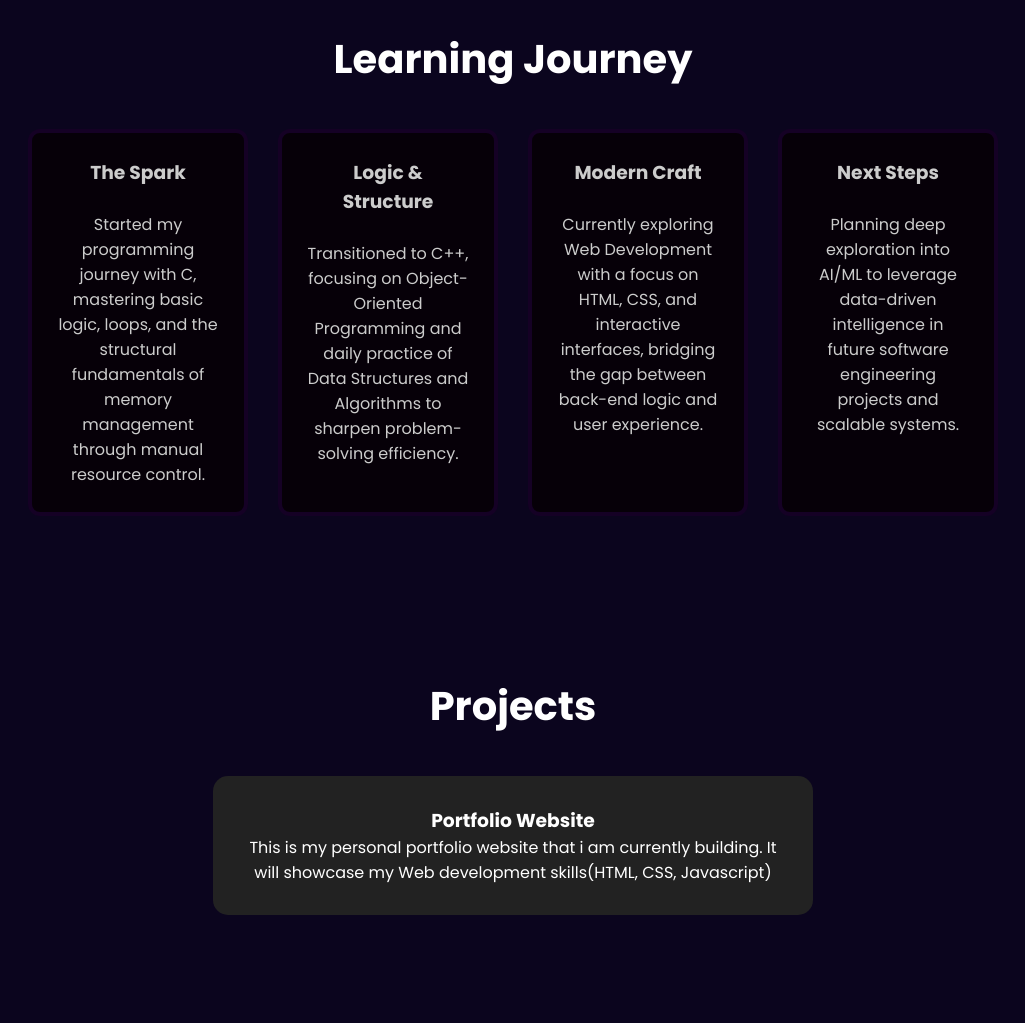
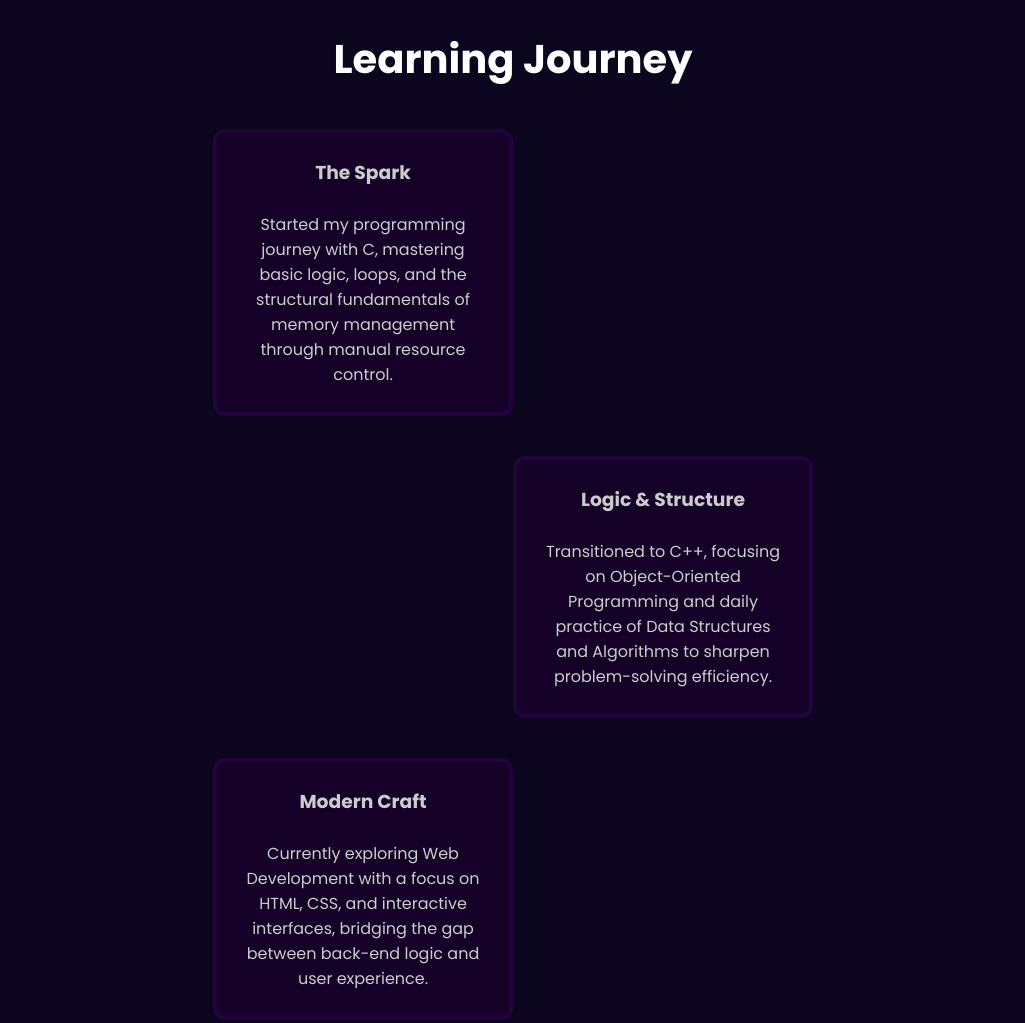
Before and after one commit to Tanishka85/portfolio-website, a plain HTML site: page index.html in a window 1280 px wide. Shown: the part 1440-2463 px from the top of the page, without its empty margins (127-1152 px from the left). Drawn offline with Linux system fonts and the light colour scheme.

Commit message:
Update style.css

```diff
--- a/style.css
+++ b/style.css
@@ -76,7 +76,7 @@ body {
 .scrolling-text span {
     display: inline-block;
     padding-left: 100%;
-    animation: scroll 15s linear infinite;
+    animation: scroll 8s linear infinite;
 }
 
 @keyframes scroll {
@@ -135,13 +135,26 @@ body {
     width: 200px;
     padding: 20px;
     border-radius: 15px;
-    transition: transform 0.3s, box-shadow 0.3s;
+    transition: all 0.4s ease;
     text-align: center;
+    animation: fadeUp 1.8s ease forwards;
 }
 
 .skill-card:hover {
-    transform: translateY(-10px);
-    box-shadow: 0 10px 30px rgba(0,0,0,0.5);
+    transform: translateY(-12px)scale(1.05);
+    box-shadow:
+        0 15px 35px rgba(0,0,0,0.6);
+        0 0 15px #00bfff;
+}
+@keyframes fadeUp{
+    from{
+        opacity:0;
+        transform: translateY(30px);
+    }
+    to{
+        opacity:1;
+        transform: translateY(0);
+    }
 }
 
 .skill-card img {
@@ -151,7 +164,7 @@ body {
 
 .skill-card h3 {
     margin-bottom: 10px;
-    color: #00bfff;
+    color: #5d0b41;
 }
 
 .skill-card p {
@@ -174,20 +187,63 @@ body {
 
 .journey-cards {
     display: flex;
-    flex-wrap: wrap;
-    justify-content: center;
-    gap: 30px;
+    flex-direction: column;
+    align-items: center;
+    gap: 40px;
+    max-width: 600px;
+    margin:0 auto;
+    width:100%;
+}
+.journey-card:nth-child(odd){
+    align-self:flex-start;
+}
+.journey-card:nth-child(even){
+    align-self:flex-end;
+}
+@keyframes slideRight {
+    from{
+        opacity:0;
+        transform: translateX(50px);
+    }
+    to{
+        opacity:1;
+        transform: translateX(0);
+    }
+}
+@keyframes slideLeft{
+    from{
+        opacity:0;
+        transform: translateX(-50px);
+    }
+    to{
+        opacity:1;
+        transform: translateX(0);
+    }
 }
 
+.journey-card:nth-child(odd){
+    align-self: flex-start;
+    animation: slideRight 1.5s ease-out forwards;
+}
+.journey-card:nth-child(even){
+    align-self: flex-end;
+    animation: slideLeft 1.5s ease-out forwards;
+}
+.journey-card:nth-child(1) { animation-delay: 0s; }
+.journey-card:nth-child(2) { animation-delay: 0.1s; }
+.journey-card:nth-child(3) { animation-delay: 0.2s; }
+.journey-card:nth-child(4) { animation-delay: 0.3s; }
+
 .journey-card {
-    background-color: #060008;
-    width: 220px;
+    background-color: #150128;
+    width: 300px;
+    height: auto;
     padding: 25px;
     border-radius: 12px;
-    border: 4px solid #150125;
+    border: 4px solid #23033d;
     color: #ccc;
     font-weight: 500;
-    transition: transform 0.3s ease, box-shadow 0.3s ease;
+    opacity:0;
 }
 
 @keyframes float {
@@ -209,12 +265,13 @@ body {
 }
 
 .project-card {
-    background: #222;
+    background: #040305;
     max-width: 600px;
     margin: auto;
     padding: 30px;
     border-radius: 15px;
     transition: transform 0.3s, box-shadow 0.3s;
+    border:4px solid #2f0a49;
 }
 
 .project-card:hover {
@@ -254,7 +311,7 @@ body {
     padding: 12px;
     border-radius: 8px;
     border: none;
-    background: #00bfff;
+    background: #5c595c;
     color: #fff;
     cursor: pointer;
     font-weight: bold;
@@ -262,7 +319,7 @@ body {
 }
 
 .contact button:hover {
-    background: #009acd;
+    background: #2c2b2b;
 }
 
 .socials {
@@ -273,14 +330,14 @@ body {
 }
 
 .socials a {
-    color: #00bfff;
+    color: #f0eef1;
     text-decoration: none;
     font-weight: bold;
     transition: color 0.3s;
 }
 
 .socials a:hover {
-    color: violet;
+    color: rgb(97, 94, 97);
 }
 
 /* Footer */
```
